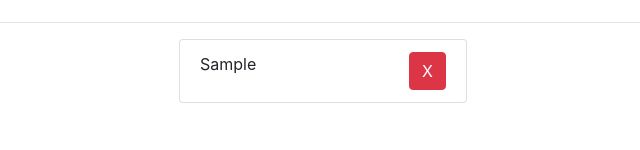
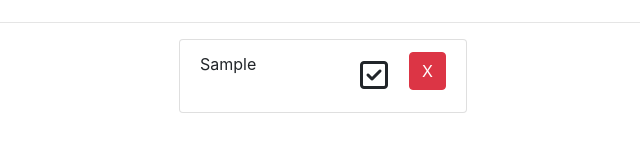
Before and after one commit to Rmartinez2020/todoApp, a React (Create React App) app: page / in a window 1280 px wide. Both pictures are taken after typing "Sample" into the empty fields and a click on the button "Add To-Do". Shown: the part 198-348 px from the top of the page, without its empty margins (317-957 px from the left). Built offline with nearby package versions, Linux system fonts and the light colour scheme.

Commit message:
add a button to complete a todo instead of clicking text

```diff
--- a/public/index.html
+++ b/public/index.html
@@ -15,7 +15,7 @@
   <link rel="manifest" href="%PUBLIC_URL%/manifest.json" />
   <link rel="stylesheet" href="https://stackpath.bootstrapcdn.com/bootstrap/4.5.0/css/bootstrap.min.css"
     integrity="sha384-9aIt2nRpC12Uk9gS9baDl411NQApFmC26EwAOH8WgZl5MYYxFfc+NcPb1dKGj7Sk" crossorigin="anonymous">
-  <link rel="stylesheet" href="https://cdnjs.cloudflare.com/ajax/libs/font-awesome/4.7.0/css/font-awesome.min.css">
+    <script src="https://kit.fontawesome.com/373fde7e4b.js" crossorigin="anonymous"></script>
   <!--
       Notice the use of %PUBLIC_URL% in the tags above.
       It will be replaced with the URL of the `public` folder during the build.
--- a/src/components/Todo.js
+++ b/src/components/Todo.js
@@ -9,9 +9,9 @@ function Todo(props) {
                     textDecoration: props.todo.complete ? "line-through" : ""
                 }}
                 className="float-left"
-                onClick={props.toggleStatus}
             >{props.todo.text}</div>
             <button className="btn btn-danger ml-2 float-right" onClick={props.delete}>X</button>
+            <button className="btn float-right" onClick={props.toggleStatus}><i class="far fa-check-square fa-2x"></i></button>
         </li>
     )
 }
```
